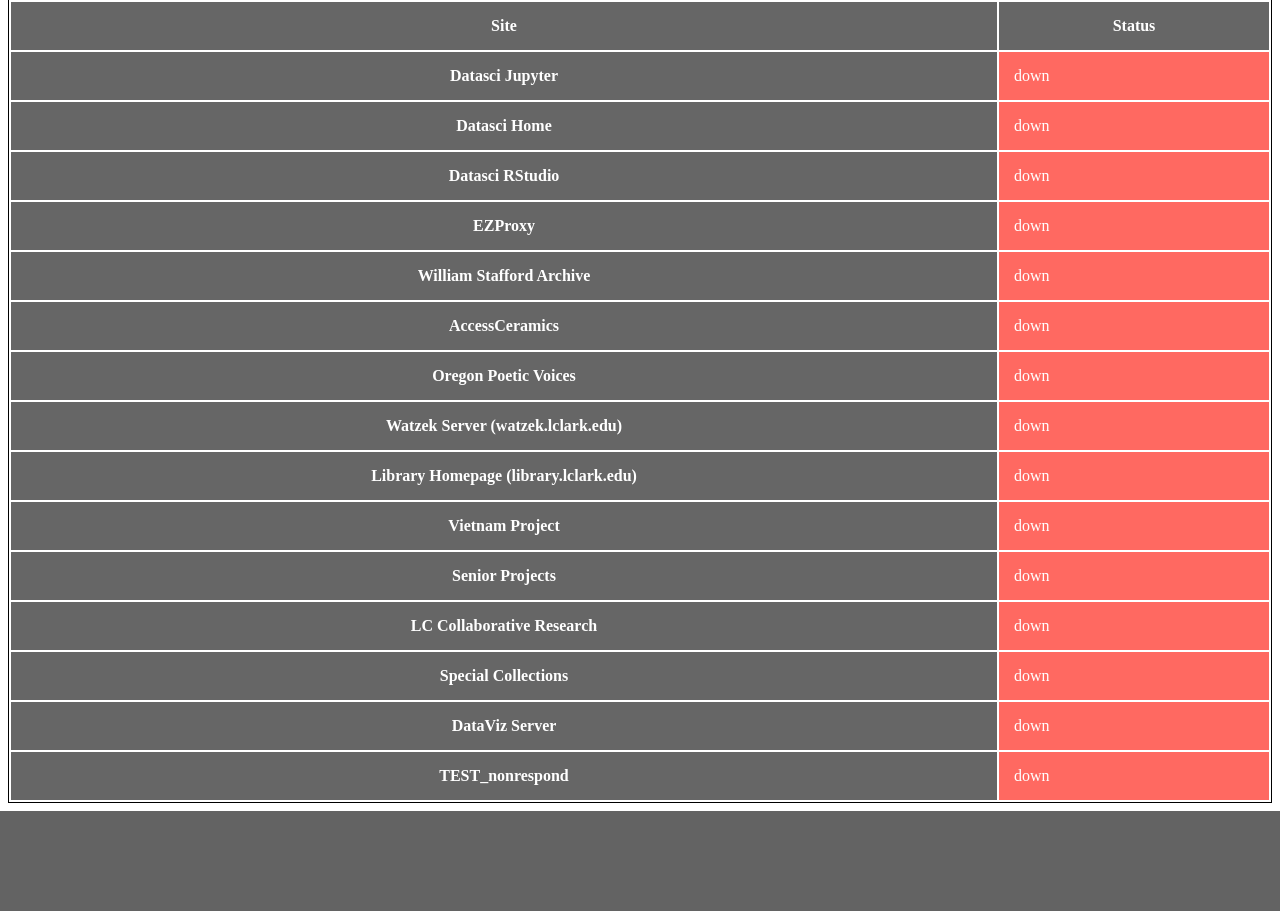
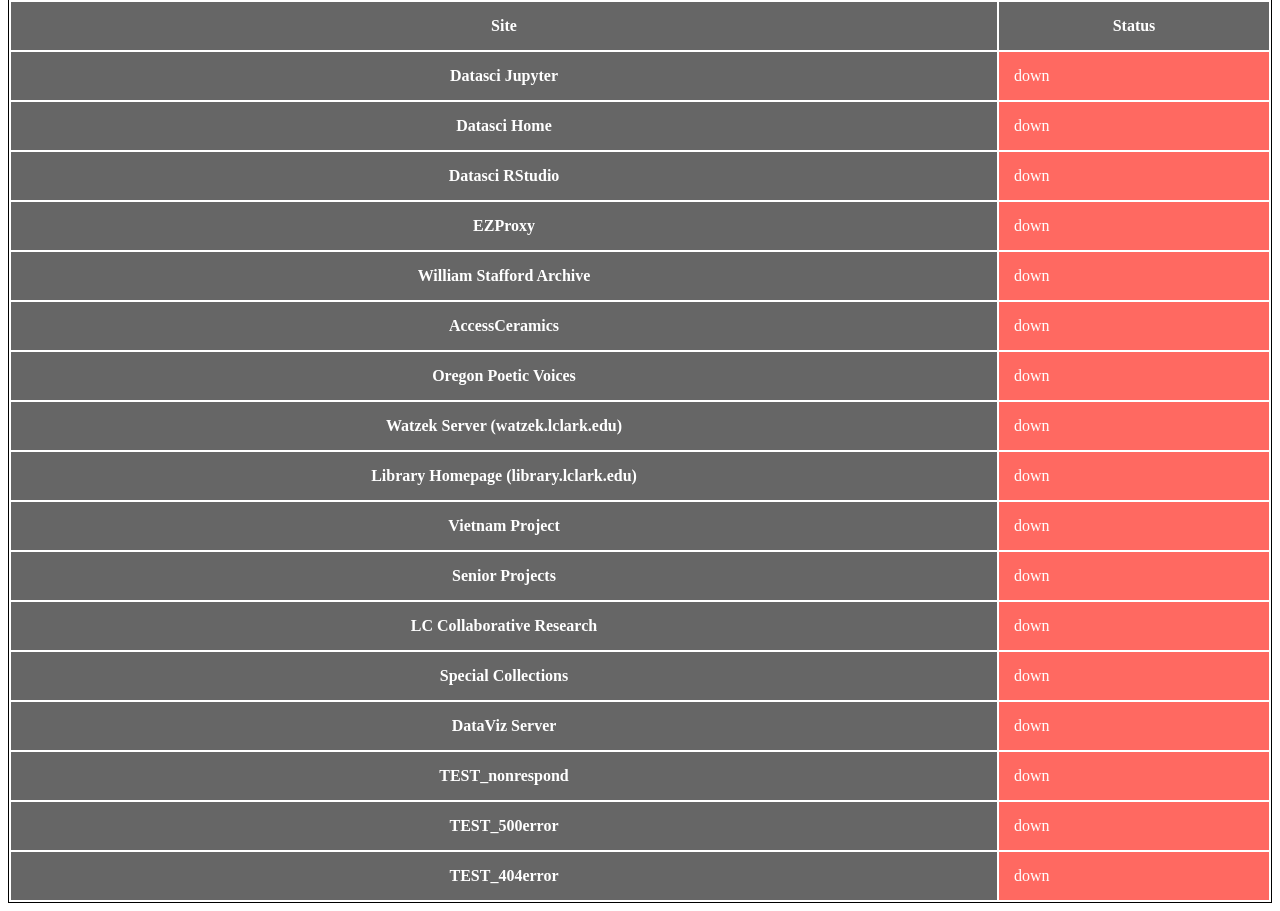
Before and after one commit to benhg/dns-propagation-checker, a Flask app: page / in a window 1280 px wide. Shown: the part 87-998 px from the top of the page. Before the commit the page ends 898 px from the top, so only its background shows below. Run offline with Flask 2, Linux system fonts and the light colour scheme; data that the repository does not hold is empty; some libraries are stand-ins or nearby versions.

Commit message:
adding error states

```diff
--- a/templates/status.html
+++ b/templates/status.html
@@ -116,6 +116,14 @@
             <th class="pride-header" id="Logan-concern">TEST_nonrespond</th>
             <td class="pride {{ status['TEST_nonrespond'] }}" id="Giacomo-pride">{{ status['TEST_nonrespond'] }}</td>
          </tr>
+         <tr>
+            <th class="pride-header" id="Logan-concern">TEST_500error</th>
+            <td class="pride {{ status['TEST_500error'] }}" id="Giacomo-pride">{{ status['TEST_500error'] }}</td>
+         </tr>
+         <tr>
+            <th class="pride-header" id="Logan-concern">TEST_404error</th>
+            <td class="pride {{ status['TEST_404error'] }}" id="Giacomo-pride">{{ status['TEST_404error'] }}</td>
+         </tr>
       </table>
    </body>
 </html>
```
